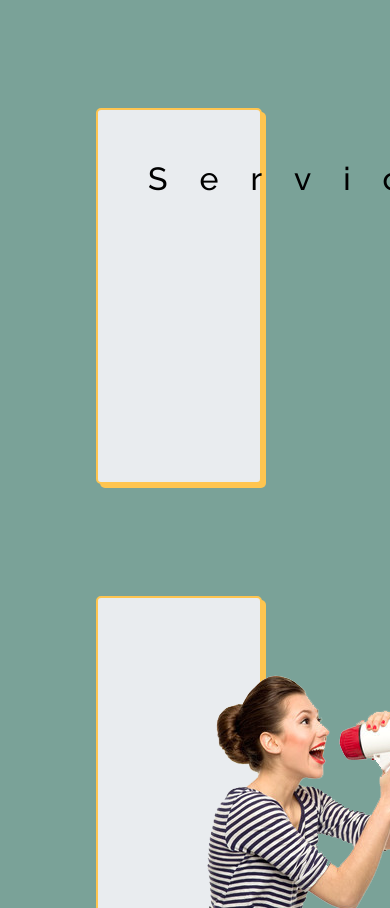
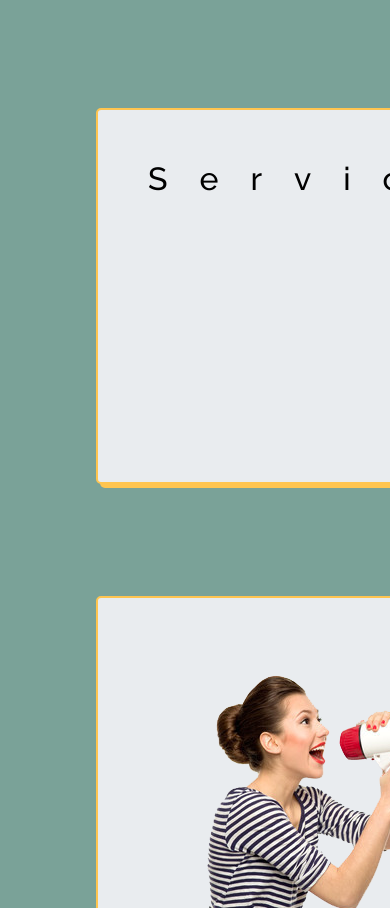
Before and after one commit to Montanifer/VictorGas, a website: page index.html in a window 390 px wide. Shown: the part 1160-2068 px from the top of the page. Drawn offline with Linux system fonts and the light colour scheme.

Commit message:
Corrección SEO

```diff
--- a/index.html
+++ b/index.html
@@ -4,7 +4,7 @@
 <head>
     <meta charset="UTF-8">
     <meta http-equiv="X-UA-Compatible" content="IE=edge">
-    <meta name="description" content="Excelencia en mantenimiento integral del hogar. Gas, plomería, servicios al hogar.Trabajos en obras.¡Presupuestamos tu servicio sin cargo!Atención a empresas, consorcios y hogares particulares.">
+    <meta name="description" content="Excelencia en mantenimiento integral del hogar. Gas, plomería, servicios al hogar. Trabajos en obras ¡Presupuestamos tu servicio sin cargo! Atención a empresas, consorcios y hogares particulares.">
     <meta name="keywords" content="Gas. Plomeria. Servicios. Equipo. Opiniones. Calificaciones.Reparacion y extensión de caños de gas">
     <meta name="viewport" content="width=device-width, initial-scale=1.0">
     <link rel="preconnect" href="https://fonts.googleapis.com">
--- a/scss/style.scss
+++ b/scss/style.scss
@@ -16,6 +16,8 @@ h2 {
 
 .equipo {
 
+    width: 80%;
+    height: auto;
     display: flex;
     flex-direction: row;
     justify-content: space-around;
@@ -32,6 +34,8 @@ h2 {
 
 .servicios {
 
+    width: 80%;
+    height: auto;
     display: flex;
     flex-direction: row;
     justify-content: space-evenly;
@@ -48,6 +52,8 @@ h2 {
 
 .opiniones {
 
+    width: 80%;
+    height: auto;
     display: flex;
     flex-direction: row;
     justify-content: space-around;
@@ -343,11 +349,9 @@ h3 {
   }
 }
 
-@media (max-width: 768px) {
-    .servicios {
-        text-align: left;
-    }
-}
+
+
+
 
 @media (max-width: 768px) {
     .footer {
```
Also changed, not shown: css/estilo.css.
